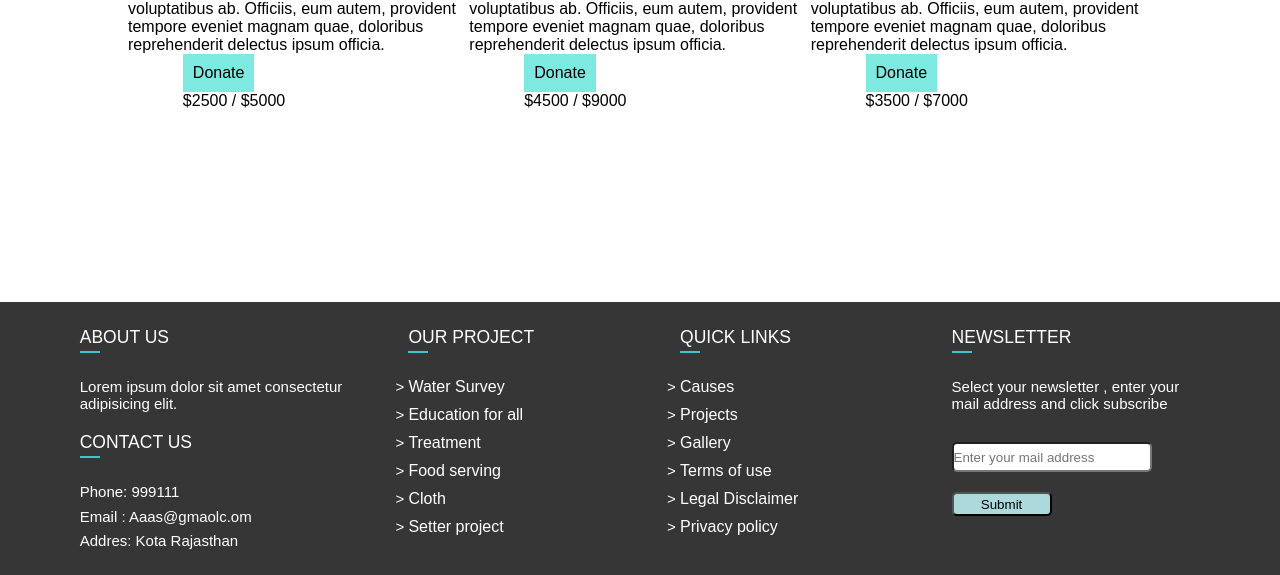
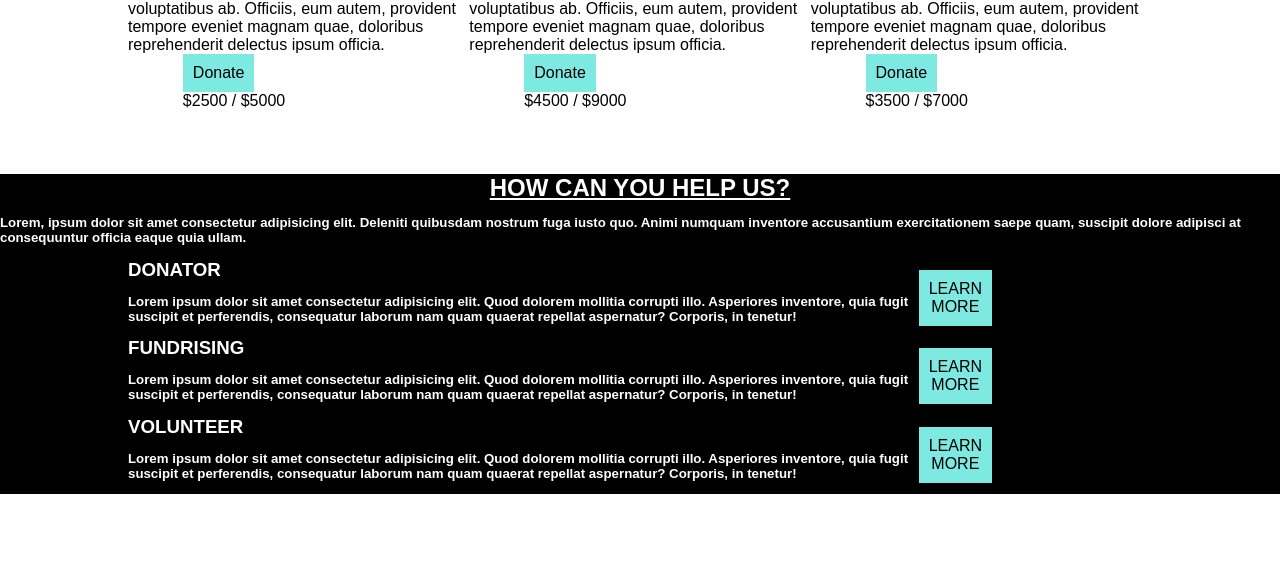
Before and after one commit to Chakshu1504/BBR-ASSIGNMENT, a plain HTML site: page BBR ASSIGNMENT/index.html in a window 1280 px wide. Shown: the part 1105-1680 px from the top of the page. Drawn offline with Linux system fonts and the light colour scheme.

Commit message:
help us section added

```diff
--- a/BBR ASSIGNMENT/index.html
+++ b/BBR ASSIGNMENT/index.html
@@ -102,7 +102,7 @@
 
             <div class="causes-card">
                 <div>
-                    <img src="photos/water.jpeg" alt="girl">
+                    <img src="photos/water.jpeg" alt="">
                 </div>
                 <div>
                     <h4>Water carrier items</h4>
@@ -112,6 +112,42 @@
                     <button>Donate</button>
                     <p>$3500 / $7000</p>
                 </div>
+            </div>
+        </div>
+    </div>
+
+    <div class="help-us">
+        <div class="help-us-header">
+            <h2>HOW CAN YOU HELP US?</h2>
+            <h5>Lorem, ipsum dolor sit amet consectetur adipisicing elit. Deleniti quibusdam nostrum fuga iusto quo. Animi numquam inventore accusantium exercitationem saepe quam, suscipit dolore adipisci at consequuntur officia eaque quia ullam.</h5>
+        </div>
+        <div class="help-us-card">
+            <div>
+                <h3>DONATOR</h3>
+                <h5>Lorem ipsum dolor sit amet consectetur adipisicing elit. Quod dolorem mollitia corrupti illo. Asperiores inventore, quia fugit suscipit et perferendis, consequatur laborum nam quam quaerat repellat aspernatur? Corporis, in tenetur!</h5>
+            </div>
+            <div class="learnmore">
+                <button>LEARN MORE</button>
+            </div>
+        </div>
+
+        <div class="help-us-card">
+            <div>
+                <h3>FUNDRISING</h3>
+                <h5>Lorem ipsum dolor sit amet consectetur adipisicing elit. Quod dolorem mollitia corrupti illo. Asperiores inventore, quia fugit suscipit et perferendis, consequatur laborum nam quam quaerat repellat aspernatur? Corporis, in tenetur!</h5>
+            </div>
+            <div class="learnmore">
+                <button>LEARN MORE</button>
+            </div>
+        </div>
+
+        <div class="help-us-card">
+            <div>
+                <h3>VOLUNTEER</h3>
+                <h5>Lorem ipsum dolor sit amet consectetur adipisicing elit. Quod dolorem mollitia corrupti illo. Asperiores inventore, quia fugit suscipit et perferendis, consequatur laborum nam quam quaerat repellat aspernatur? Corporis, in tenetur!</h5>
+            </div>
+            <div class="learnmore">
+                <button>LEARN MORE</button>
             </div>
         </div>
     </div>
--- a/BBR ASSIGNMENT/style.css
+++ b/BBR ASSIGNMENT/style.css
@@ -133,6 +133,62 @@ button{
     width: 350 px;
 }
 .causes-card-footer{
+    display: flex;
+    flex-direction: row !important;
+    justify-content: space-between;
+
+}
+
+.causes-header{
+    margin-top: 1.5em;
+    display: flex;
+    align-items: center;
+    justify-content: space-evenly;
+    margin-left: 5em;
+    padding : 0 1.5em 1.5em 0;
+}
+
+.help-us {
+    background-color: black;
+    display: flex;
+    flex-direction: column;
+    width: 100%;
+    align-items: center;
+    justify-content: center;
+    margin-top: 4em;
+}
+
+.help-us-header {
+    width: 100vw;
+    display: flex;
+    flex-direction: column;
+    align-items: center;
+    justify-content: space-around;
+}
+
+.help-us h2 {
+    color: white;
+    text-decoration: underline;
+}
+
+.help-us h5 {
+    color: white;
+    margin: 1em 0em 1em 0em;
+}
+
+.help-us-card h3 {
+    color: white;
+}
+
+.help-us-card {
+    width: 80%;
+    display: flex;
+    align-items: center;
+    justify-content: space-between;
+
+}
+
+.help-us-card{
     display: flex;
     flex-direction: row !important;
     justify-content: space-between;
@@ -322,12 +378,3 @@ main{
    border-radius: 5px;
    color: #fff;
 }
-
-.causes-header{
-    margin-top: 1.5em;
-    display: flex;
-    align-items: center;
-    justify-content: space-evenly;
-    margin-left: 5em;
-    padding : 0 1.5em 1.5em 0;
-}
```
